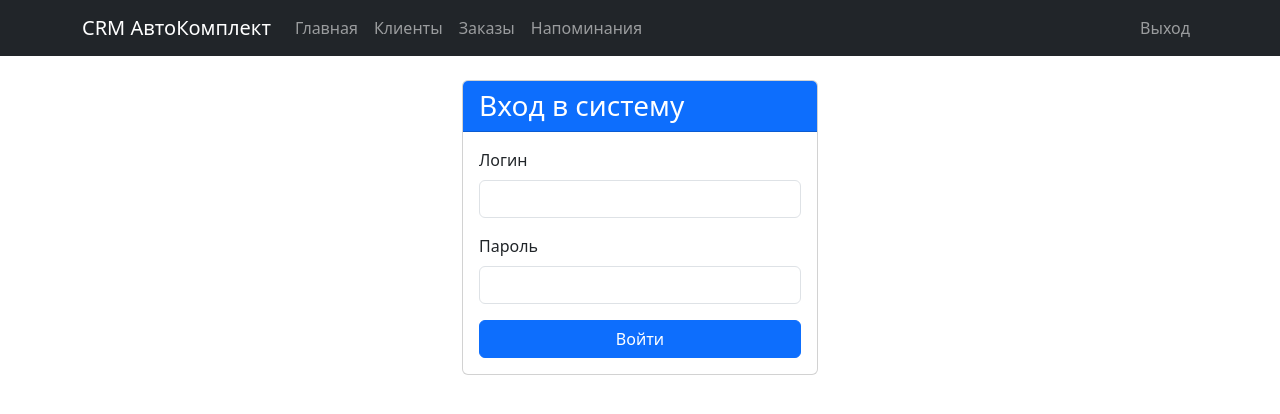
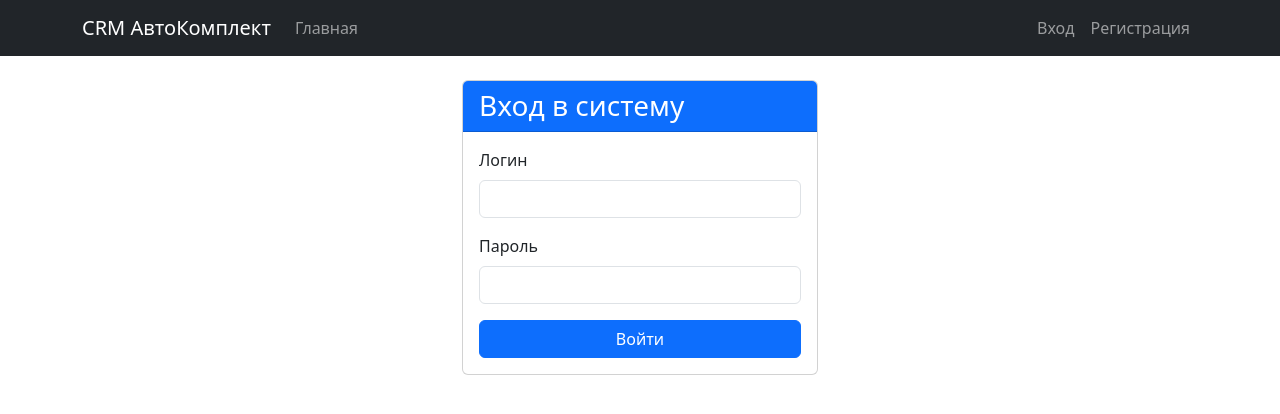
Before and after one commit to Akika15/crm-auto, a Django app: a page that uses crm_app/templates/crm_app/base.html in a window 1280 px wide. Shown: the top 414 px of the page. Run offline with Django 5.2, Linux system fonts and the light colour scheme.

Commit message:
Update menu: show login/register for guests

```diff
--- a/crm_app/templates/crm_app/base.html
+++ b/crm_app/templates/crm_app/base.html
@@ -7,6 +7,7 @@
     <link href="https://cdn.jsdelivr.net/npm/bootstrap@5.3.0/dist/css/bootstrap.min.css" rel="stylesheet">
 </head>
 <body>
+    <!-- Меню сайта -->
     <nav class="navbar navbar-expand-lg navbar-dark bg-dark">
         <div class="container">
             <a class="navbar-brand" href="{% url 'crm_app:dashboard' %}">CRM АвтоКомплект</a>
@@ -18,6 +19,7 @@
                     <li class="nav-item">
                         <a class="nav-link" href="{% url 'crm_app:dashboard' %}">Главная</a>
                     </li>
+                    {% if user.is_authenticated %}
                     <li class="nav-item">
                         <a class="nav-link" href="{% url 'crm_app:client_list' %}">Клиенты</a>
                     </li>
@@ -27,19 +29,30 @@
                     <li class="nav-item">
                         <a class="nav-link" href="{% url 'crm_app:reminder_list' %}">Напоминания</a>
                     </li>
+                    {% endif %}
                 </ul>
                 <ul class="navbar-nav ms-auto">
-                    <li class="nav-item">
-                        <span class="nav-link">{{ user.username }}</span>
-                    </li>
-                    <li class="nav-item">
-                        <a class="nav-link" href="{% url 'admin:logout' %}">Выход</a>
-                    </li>
+                    {% if user.is_authenticated %}
+                        <li class="nav-item">
+                            <span class="nav-link">{{ user.username }}</span>
+                        </li>
+                        <li class="nav-item">
+                            <a class="nav-link" href="{% url 'logout' %}">Выход</a>
+                        </li>
+                    {% else %}
+                        <li class="nav-item">
+                            <a class="nav-link" href="{% url 'login' %}">Вход</a>
+                        </li>
+                        <li class="nav-item">
+                            <a class="nav-link" href="{% url 'crm_app:register' %}">Регистрация</a>
+                        </li>
+                    {% endif %}
                 </ul>
             </div>
         </div>
     </nav>
 
+    <!-- Основной контент -->
     <div class="container mt-4">
         {% block content %}
         {% endblock %}
```
